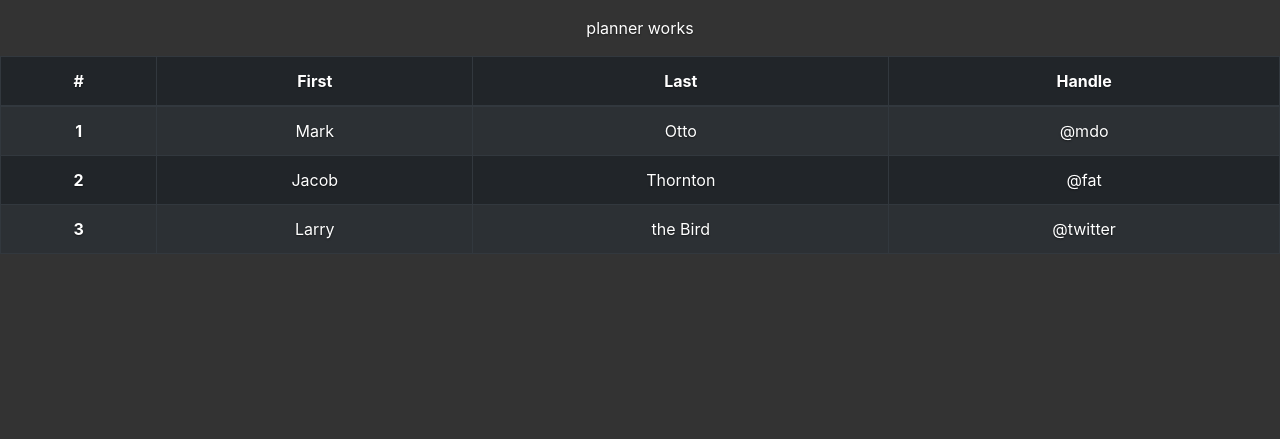
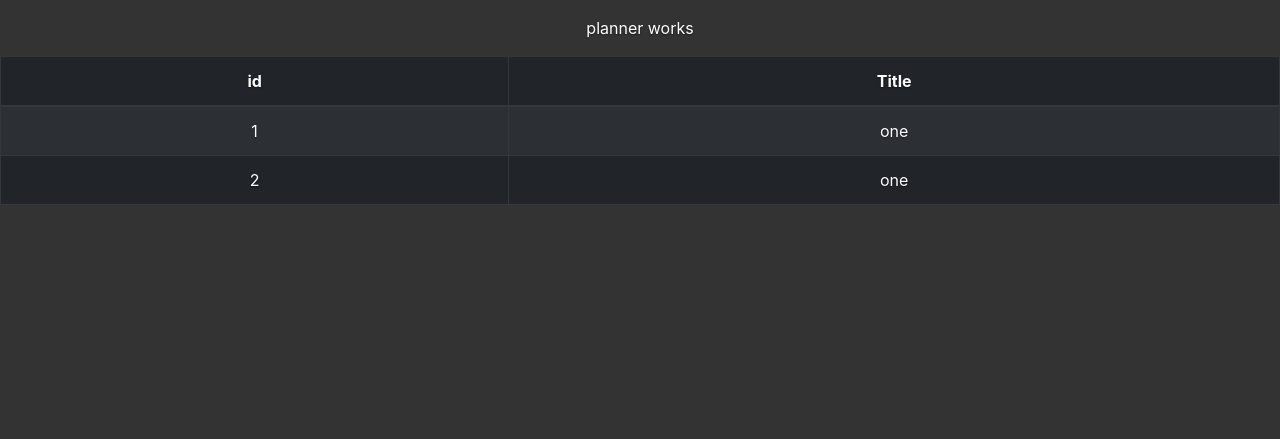
Before and after one commit to samkeel/flask_daily_organiser, a Flask app: page /planner in a window 1280 px wide. Shown: the part 56-495 px from the top of the page. Run offline with Flask 2, Linux system fonts and the light colour scheme; some libraries are stand-ins or nearby versions.

Commit message:
added db call to planner

```diff
--- a/app.py
+++ b/app.py
@@ -1,12 +1,18 @@
+#! /usr/bin/env python3.5
+
 from flask import (Flask,
                    render_template,
-                   jsonify)
+                   jsonify,
+                   request,
+                   redirect)
 
 from sqlalchemy import create_engine
 from sqlalchemy.orm import sessionmaker
-from database_setup import Base
+from database_setup import Base, Planner
+import httplib2
 
 app = Flask(__name__)
+
 
 engine = create_engine('sqlite:///controller.db')
 Base.metadata.bind = engine
@@ -24,11 +30,18 @@ def showTodo():
 
 @app.route("/planner")
 def showPlanner():
-    return render_template('planner.html')
+    arranger = session.query(Planner).all()
+    return render_template('planner.html', arranger=arranger)
+
+#JSON parser
+@app.route('/planner/JSON')
+def plannerJSON():
+    plans = session.query(Planner).all()
+    return jsonify(Plans=[i.serialize for i in plans])
 
 @app.route("/kb")
 def showKnowledgebase():
     return render_template('kb.html')
 
 if __name__ == '__main__':
-  app.run(port=5000, debug=True)
+    app.run(port=5000, debug=True)
--- a/templates/planner.html
+++ b/templates/planner.html
@@ -1,36 +1,21 @@
-{% extends "index.html" %}
-{% block content %}
+{% extends "index.html" %} {% block content %}
 
 <p>planner works</p>
 
 <table class="table table-striped table-dark table-bordered table-hover">
   <thead>
     <tr>
-        <th scope="col">#</th>
-        <th scope="col">First</th>
-        <th scope="col">Last</th>
-        <th scope="col">Handle</th>
+      <th scope="col">id</th>
+      <th scope="col">Title</th>
     </tr>
   </thead>
   <tbody>
+    {% for i in arranger %}
     <tr>
-        <th scope="row">1</th>
-        <td>Mark</td>
-        <td>Otto</td>
-        <td>@mdo</td>
+      <td>{{i.planner_id}}</td>
+      <td>{{i.title}}</td>
     </tr>
-      <tr>
-        <th scope="row">2</th>
-        <td>Jacob</td>
-        <td>Thornton</td>
-        <td>@fat</td>
-      </tr>
-      <tr>
-        <th scope="row">3</th>
-        <td>Larry</td>
-        <td>the Bird</td>
-        <td>@twitter</td>
-      </tr>
+    {% endfor %}
   </tbody>
 </table>
 
```
Lines whose indentation alone changed are shown as unchanged.
